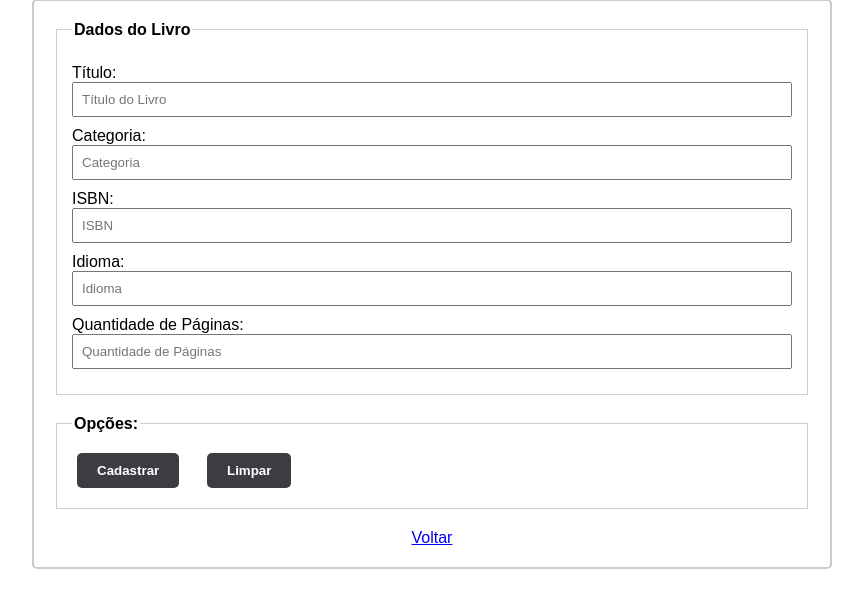
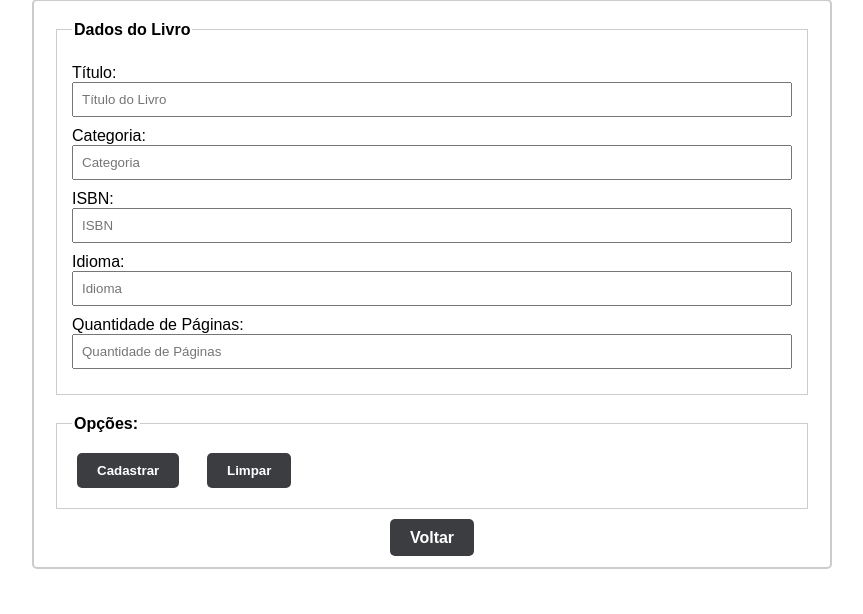
Before and after one commit to Harthuz/livrariaCRUD, a PHP site: page /pages/cadastrar.php in a window 1280 px wide. Shown: the part 129-743 px from the top of the page, without its empty margins (208-1071 px from the left). Run offline with PHP 8.4, Linux system fonts and the light colour scheme.

Commit message:
style: estilizando página cadastrar

```diff
--- a/pages/cadastrar.php
+++ b/pages/cadastrar.php
@@ -32,7 +32,7 @@
                 </fieldset>
             </form>
             <div class="button-container">
-                <a href="../index.html" class="botao-voltar">Voltar</a>
+                <a href="../index.html" class="botao">Voltar</a>
             </div>
         </div>
         <div class="tab-content" id="tab2">
@@ -72,7 +72,7 @@
                 </fieldset>
             </form>
             <div class="button-container">
-                <a href="../index.html" class="botao-voltar">Voltar</a>
+                <a href="../index.html" class="botao">Voltar</a>
             </div>
         </div>
     </div>
```
